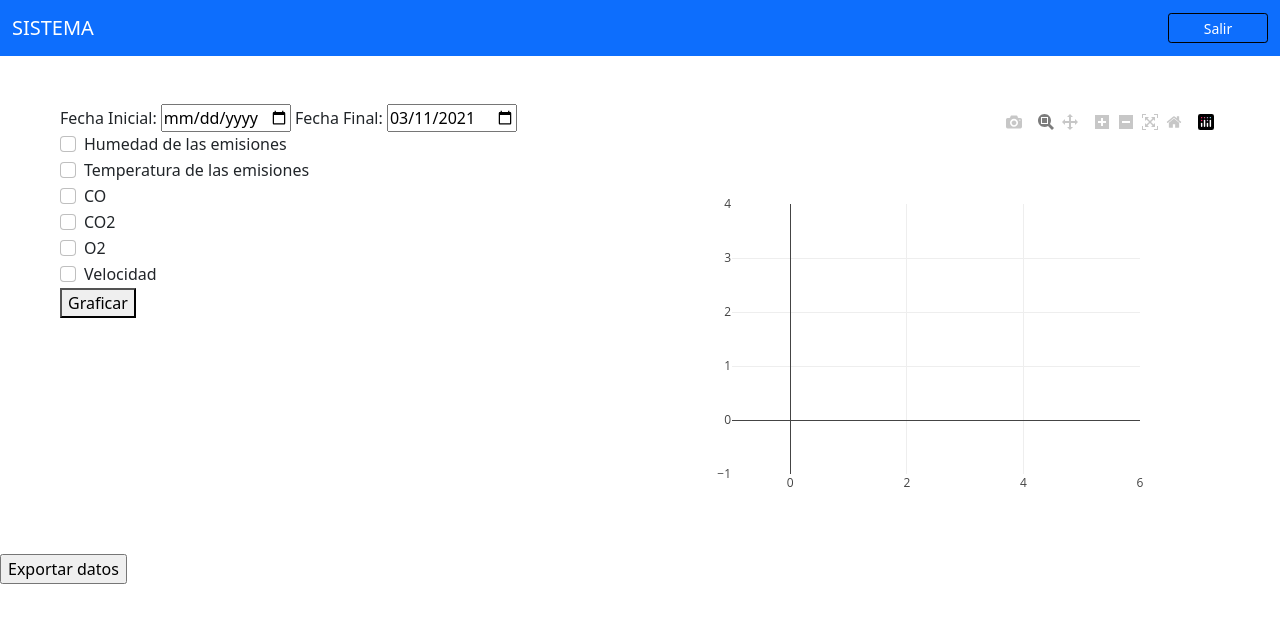
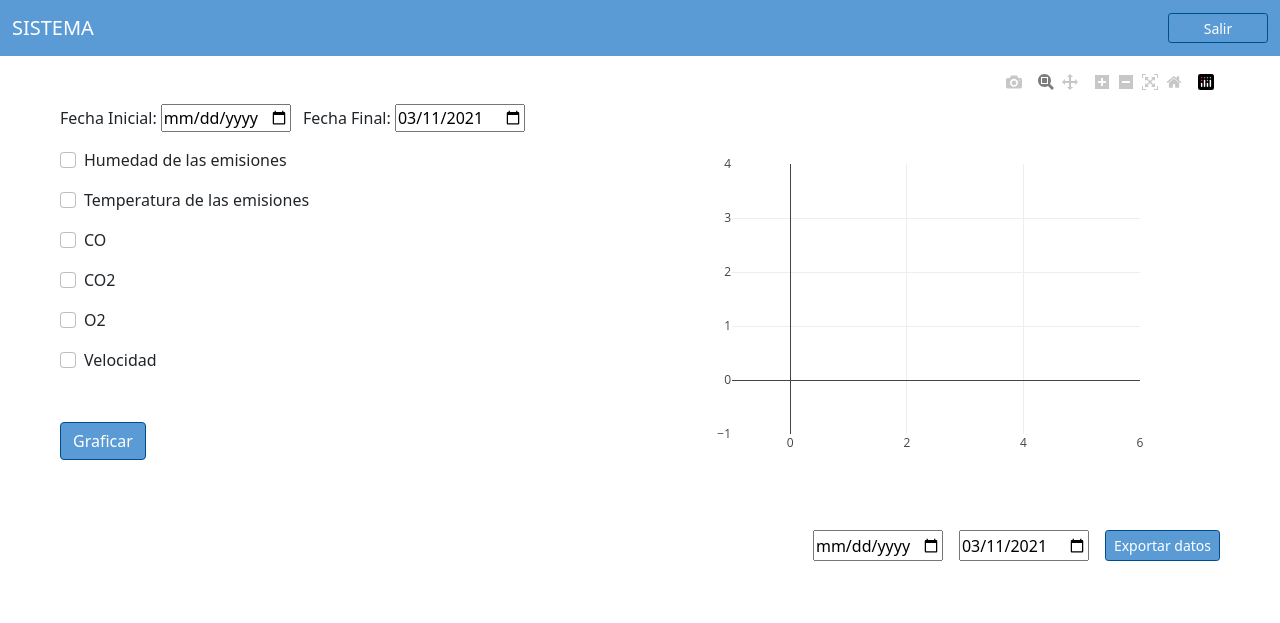
Before and after one commit to oixgres/HCarbono, a PHP site: page /codes/php/userPage.php in a window 1280 px wide. Shown: the top 623 px of the page. Run offline with PHP 8.4, Linux system fonts and the light colour scheme; the visitor is signed in with stand-in values (Sample User, id 1); data that the repository does not hold is empty; some libraries are stand-ins or nearby versions.

Commit message:
Se rediseño la pagina de inicio

```diff
--- a/SistemaEmisiones/codes/css/pageStyle.css
+++ b/SistemaEmisiones/codes/css/pageStyle.css
@@ -1,9 +1,8 @@
-h1{
+h1, h2{
   color: rgb(25,96,178);
 }
 
 h2{
-  color: rgb(25,96,178);
   font-size: 25px;
   padding: 1rem;
 }
@@ -18,39 +17,65 @@ p{
   text-align: justify;
 }
 
-/* css propios */
-.page-settings{
+/*Color para el fondo de pantalla*/
+.background-color{
   background-color: rgba(255, 255, 255, 1);
 }
 
-.navbar-settings{
-  height: 50px;
-  /*background-color: rgb(91,155,213);*/
+/*Color base para la pagina*/
+.config-color, .config-button, .config-button-navbar{
+  background-color: rgb(91,155,213);
 }
 
-.button-settings{
-  /*background-color: rgb(91,155,213);*/
+/*Boton para la pagina de usuario y demas*/
+.config-button, .config-button-navbar{
+  border: 1px solid rgb(0,77,141);
+  color: rgba(255, 255, 255, 1);
+}
+
+/*Botones para el navbar*/
+.config-button-navbar{
   height: 30px;
   width: 100px;
-  border: 1px solid rgba(0, 0, 0, 2.5);
-  margin-left: 1rem;
 }
+
+/*Cambiar color del borde al fijar*/
+.config-button-navbar:hover{
+  color: rgba(255, 255, 255, 1);
+  background-color: rgb(0,77,141);
+}
+
+/*Configuracion para imagen reescalable*/
+.config-image{
+  height: 400px;
+  width: 100%;
+  padding-top: 56.25%;
+  background-size: cover;
+  background-position: center;
+  flex-shrink: 0;
+}
+
+/* Medidas del carrusel */
+.config-carousel{
+  height: 400px;
+  display:flex;
+  align-items:center;
+}
+
+/*Selecciono el tamaño minimo de la carta*/
+.config-card{
+  min-width: 15rem;
+}
+
+/*Evito el overflow*/
+.hide-overflow{
+  overflow: hidden;
+}
+
+/*************************Revision****************************/
 
 .button-small{
   width: 100px;
-}
-
-.hide-overflow{
-  overflow: hidden;
-}
-/* css modificados */
-.navbar-brand{
-  color: white;
-}
-
-.auto-width{
-  height: 100%;
-  width: auto;
 }
 
 .form-small{
@@ -61,21 +86,3 @@ p{
 .col-small{
   width: 175px;
 }
-
-.carousel-config{
-  height: 400px;
-  display:flex;
-  align-items:center;
-}
-
-.carousel-items-config{
-  min-height: 400px;
-  height: auto;
-  width: 100%;
-  overflow-x: visible;
-  overflow-y: visible;
-}
-
-.card-config{
-  min-width: 15rem;
-}
--- a/SistemaEmisiones/codes/html/register.html
+++ b/SistemaEmisiones/codes/html/register.html
@@ -11,13 +11,13 @@
     <link rel="stylesheet" href="../css/pageStyle.css">
   </head>
 
-  <body class="page-settings">
-    <nav class="navbar navbar-dark bg-primary">
+  <body class="background-color">
+    <nav class="navbar navbar-dark config-color">
       <div class="container-fluid">
         <a class="navbar-brand" href="#">SISTEMA</a>
         <ul class="navbar-nav me-auto justify-content-end">
         </ul>
-        <a class="btn btn-primary btn-sm button-settings "href="../../index.html">Regresar</a>
+        <a class="btn btn-sm config-button-navbar "href="../../index.html">Regresar</a>
       </div>
     </nav>
 
--- a/SistemaEmisiones/codes/php/adminPage.php
+++ b/SistemaEmisiones/codes/php/adminPage.php
@@ -11,13 +11,13 @@
     <link rel="stylesheet" href="../css/pageStyle.css">
   </head>
 
-  <body class="page-settings">
-    <nav class="navbar navbar-dark bg-primary">
+  <body class="background-color">
+    <nav class="navbar navbar-dark config-color">
       <div class="container-fluid">
         <a class="navbar-brand" href="#">SISTEMA</a>
         <ul class="navbar-nav me-auto justify-content-end">
         </ul>
-        <a class="btn btn-primary btn-sm button-settings "href="../../index.html">Regresar</a>
+        <a class="btn btn-sm config-button-navbar "href="../../index.html">Regresar</a>
       </div>
     </nav>
 
--- a/SistemaEmisiones/codes/php/export.php
+++ b/SistemaEmisiones/codes/php/export.php
@@ -12,7 +12,7 @@ if(isset($_POST['export']) && $connection)
   $output = fopen("php://output", "w");
 
   fputcsv($output, array('Fecha', 'Humedad', 'Temperatura', 'CO', 'CO2', 'O2', 'Velocidad'));
-  $result = mysqli_query($connection, "SELECT Fecha, Humedad, Temperatura, CO, CO2, O2, Velocidad FROM Estadisticas WHERE Usuario_idUsuario='".$_SESSION['idUsuario']."' ORDER BY Fecha");
+  $result = mysqli_query($connection, "SELECT Fecha, Humedad, Temperatura, CO, CO2, O2, Velocidad FROM Estadisticas WHERE Usuario_idUsuario='".$_SESSION['idUsuario']."' AND Fecha>='".$_POST['startDateCSV']."' AND Fecha<='".$_POST['endDateCSV']."'ORDER BY Fecha");
 
   while($row = mysqli_fetch_assoc($result))
   {
--- a/SistemaEmisiones/codes/php/updateUser.php
+++ b/SistemaEmisiones/codes/php/updateUser.php
@@ -12,13 +12,13 @@
     <link rel="stylesheet" href="../css/pageStyle.css">
   </head>
 
-  <body class="page-settings">
-    <nav class="navbar navbar-dark bg-primary">
+  <body class="background-color">
+    <nav class="navbar navbar-dark config-color">
       <div class="container-fluid">
         <a class="navbar-brand" href="#">SISTEMA</a>
         <ul class="navbar-nav me-auto justify-content-end">
         </ul>
-        <a class="btn btn-primary btn-sm button-settings "href="adminPage.php">Regresar</a>
+        <a class="btn btn-sm config-button-navbar "href="adminPage.php">Regresar</a>
       </div>
     </nav>
 
--- a/SistemaEmisiones/codes/php/updateUserDB.php
+++ b/SistemaEmisiones/codes/php/updateUserDB.php
@@ -9,7 +9,7 @@ if ($connection)
   $username = $_POST['user'];
   $pass = $_POST['pass'];
   $name = $_POST["name"];
-  $company = $_POST["company"];
+  $company = $_POST["company"];//revisar que pedo con idCompany
   $city = $_POST["city"];
   $email = $_POST["email"];
   $phone = $_POST["phone"];
--- a/SistemaEmisiones/codes/php/userPage.php
+++ b/SistemaEmisiones/codes/php/userPage.php
@@ -20,7 +20,7 @@
     <link rel="stylesheet" href="../css/pageStyle.css">
   </head>
 
-  <body class="page-settings">
+  <body class="background-color">
     <?php
       include "dataBaseLogin.php";
         /* https://www.youtube.com/watch?v=xHbmHY9lJu4&t=71s&ab_channel=FacultadAutodidacta 3:43*/
@@ -60,19 +60,20 @@
       $traceVel=json_encode($vel);
     ?>
 
-    <nav class="navbar navbar-dark bg-primary">
+    <nav class="navbar navbar-dark config-color">
       <div class="container-fluid">
         <a class="navbar-brand" href="#">SISTEMA</a>
         <ul class="navbar-nav me-auto justify-content-end">
         </ul>
-        <a class="btn btn-primary btn-sm button-settings "href="../../index.html">Salir</a>
+        <a class="btn btn-sm config-button-navbar "href="../../index.html">Salir</a>
       </div>
     </nav>
 
-    <div class="row mt-5 mx-5">
-      <div class="col">
+    <div class="row mx-5">
+      <div class="col-6 mt-5">
         <!-- Calendario -->
         <!-- Fecha inicial -->
+
         <label for="startDate">Fecha Inicial: </label>
         <input
           type="date"
@@ -80,64 +81,79 @@
           value="<?php echo $date[0]; ?>"
           min="<?php echo $date[0]; ?>"
           max="<?php echo date('Y-m-d'); ?>"
-          class="myDate"
         >
 
         <!-- Fecha final -->
-        <label for="endDate">Fecha Final: </label>
+        <label class="ms-2" for="endDate">Fecha Final: </label>
         <input
           type="date"
           id="endDate"
           value="<?php echo date('Y-m-d'); ?>"
           min="<?php echo $date[0]; ?>"
           max="<?php echo date('Y-m-d'); ?>"
-          class="myDate"
         >
 
         <!-- Lista de checkbox -->
         <div class="">
-          <div class="form-check">
+          <div class="form-check mt-3">
             <input class="form-check-input" type="checkbox" value="" name="graph[]" id="hum">
             <label class="form-check-label" for="hum">Humedad de las emisiones</label>
           </div>
 
-          <div class="form-check">
+          <div class="form-check mt-3">
             <input class="form-check-input" type="checkbox" value="" name="graph[]" id="tem">
             <label class="form-check-label" for="tem">Temperatura de las emisiones</label>
           </div>
 
-          <div class="form-check">
+          <div class="form-check mt-3">
             <input class="form-check-input" type="checkbox" value="" name="graph[]" id="co">
             <label class="form-check-label" for="co">CO</label>
           </div>
 
-          <div class="form-check">
+          <div class="form-check mt-3">
             <input class="form-check-input" type="checkbox" value="" name="graph[]" id="co2">
             <label class="form-check-label" for="co2">CO2</label>
           </div>
 
-          <div class="form-check">
+          <div class="form-check mt-3">
             <input class="form-check-input" type="checkbox" value="" name="graph[]" id="o2">
             <label class="form-check-label" for="o2">O2</label>
           </div>
 
-          <div class="form-check">
+          <div class="form-check mt-3">
             <input class="form-check-input" type="checkbox" value="" name="graph[]" id="vel">
             <label class="form-check-label" for="vel">Velocidad</label>
           </div>
         </div>
-        <button class="showGraphic" name="submitGraph">Graficar</button>
+        <button class="showGraphic btn btn-primary config-button hide-overflow mt-5">Graficar</button>
       </div>
 
-      <div class="col">
+      <div class="col-6 mt-2">
         <div id="grafico"></div>
       </div>
     </div>
 
-    <div class="row">
-      <form action="export.php" method="post">
-        <input type="submit" name="export" value="Exportar datos">
-
+    <!-- Descargar CSV -->
+    <div class="row mt-3 me-5">
+      <form action="export.php" method="post" class="d-flex justify-content-end">
+        <input
+          type="date"
+          name="startDateCSV"
+          value="<?php echo $date[0]; ?>"
+          min="<?php echo $date[0]; ?>"
+          max="<?php echo date('Y-m-d'); ?>"
+          class="me-3"
+        >
+        <input
+          type="date"
+          name="endDateCSV"
+          value="<?php echo date('Y-m-d'); ?>"
+          min="<?php echo $date[0]; ?>"
+          max="<?php echo date('Y-m-d'); ?>"
+          class="me-3"
+        >
+        <input class="btn btn-primary config-button btn-sm hide-overflow" type="submit" name="export" value="Exportar datos">
+        <!--<button class="btn btn-info" type="submit" name="export">Exportar Datos</button>-->
       </form>
     </div>
 
@@ -177,13 +193,23 @@
           if(axisX[i] < stDate)
           {
             axisX.splice(i, 1);
-            i--;
+            axisY1.splice(i, 1);
+            axisY2.splice(i, 1);
+            axisY3.splice(i, 1);
+            axisY4.splice(i, 1);
+            axisY5.splice(i, 1);
+            axisY6.splice(i, 1);
           }
           else
             if(axisX[i] > edDate)
             {
               axisX.splice(i, 1);
-              i--;
+              axisY1.splice(i, 1);
+              axisY2.splice(i, 1);
+              axisY3.splice(i, 1);
+              axisY4.splice(i, 1);
+              axisY5.splice(i, 1);
+              axisY6.splice(i, 1);
             }
         }
 
--- a/documents/tables/data.csv
+++ b/documents/tables/data.csv
@@ -1,4 +1,4 @@
 Fecha,Humedad,Temperatura,CO,CO2,O2,Velocidad
-2020-07-07,15,45,90,4,46,2
 2021-03-18,25,50,30,12,14,100
 2021-03-20,30,40,20,50,10,120
+2021-03-23,25,65,12,15,16,8
```
Also changed, not shown: SistemaEmisiones/codes/html/userPage.html (deleted, +0 -145 lines), SistemaEmisiones/index.html (+52 -30 lines).
